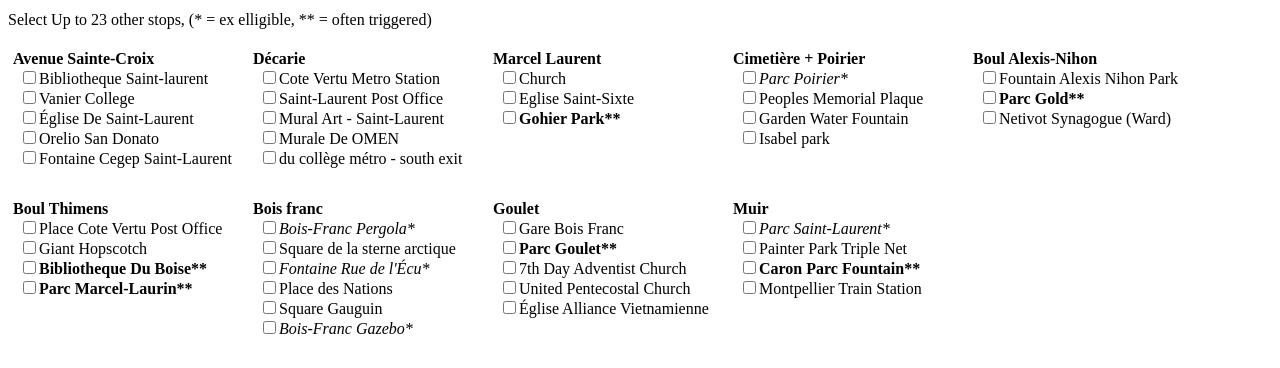
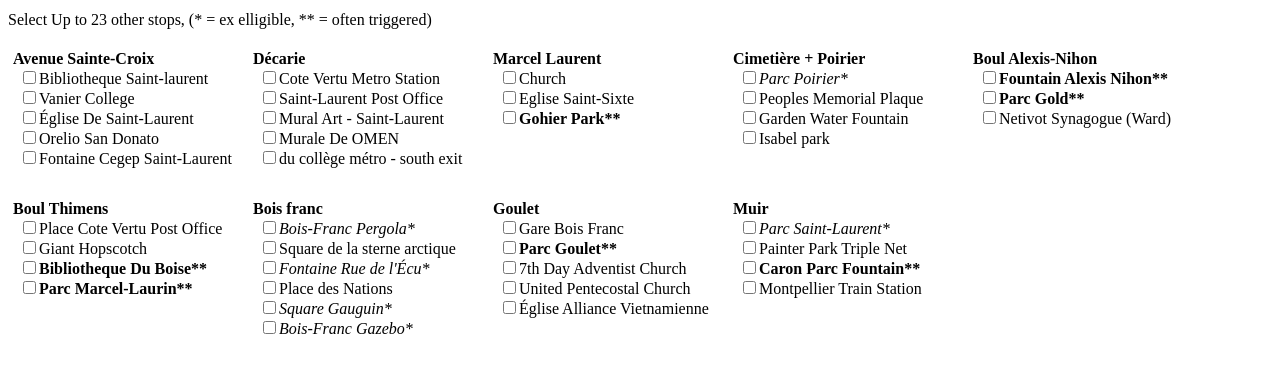
Before and after one commit to jeancroy/vslpogo, a plain HTML site: page index.html in a window 1280 px wide. Shown: the part 191-559 px from the top of the page. Drawn offline with nearby package versions, Linux system fonts and the light colour scheme; some packages are replaced by stand-ins of ours.

Commit message:
update some data

```diff
--- a/index.html
+++ b/index.html
@@ -3,6 +3,8 @@
 <head>
     <meta charset="UTF-8">
     <title>VSL Raid Path Planing</title>
+
+    <!-- https://bit.ly/2LbgrWy -->
 
     <script
             src="https://code.jquery.com/jquery-3.3.1.min.js"
@@ -154,11 +156,11 @@
             },
             {
                 "id": 2987714,
-                "text": "Fountain Alexis Nihon Park",
+                "text": "Fountain Alexis Nihon**",
                 "lat": 45.4976,
                 "lng": -73.689146,
                 "zone": 5,
-                "elligible": 0
+                "elligible": 2
             },
             {
                 "id": 2988881,
@@ -242,11 +244,11 @@
             },
             {
                 "id": 2621104,
-                "text": "Square Gauguin",
+                "text": "Square Gauguin*",
                 "lat": 45.5115206,
                 "lng": -73.7080586,
                 "zone": 7,
-                "elligible": 0
+                "elligible": 1
             },
             {
                 "id": 2621103,
```
